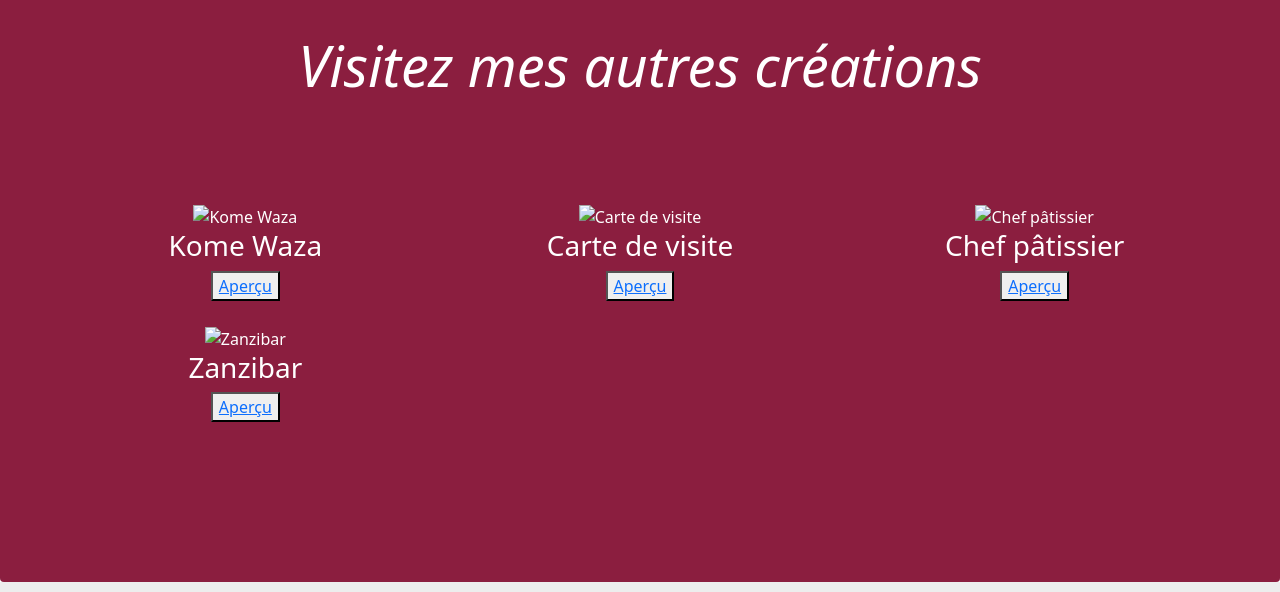
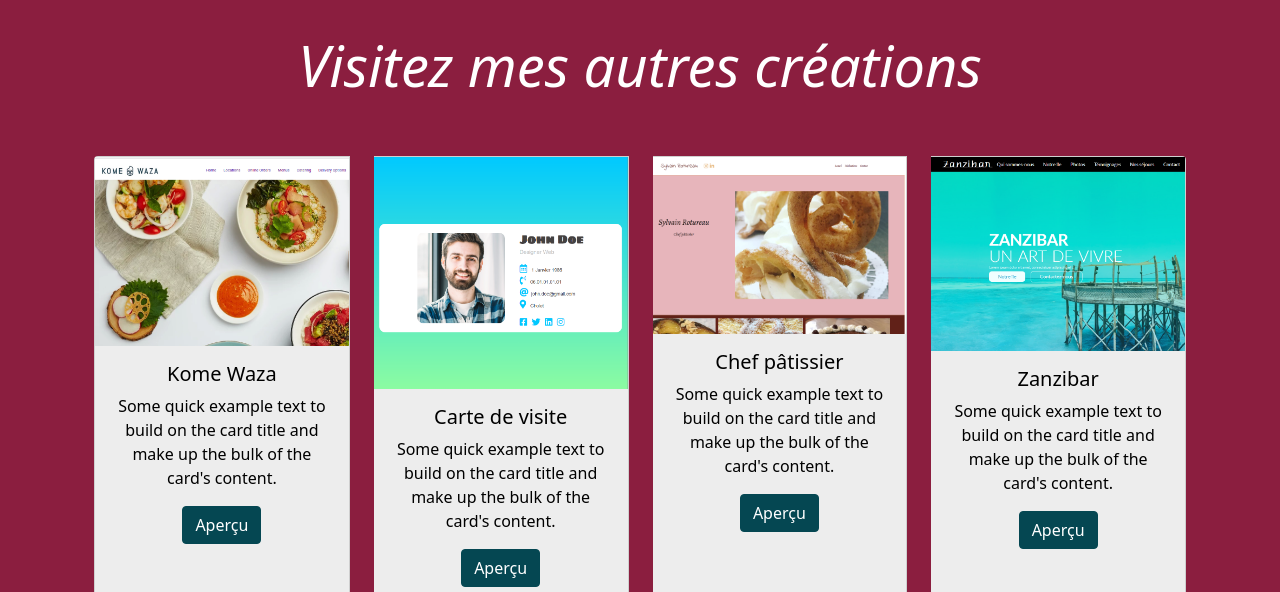
Before and after one commit to sylvainrotureau/portfolio2, a website: page index.html in a window 1280 px wide. Shown: the part 1692-2284 px from the top of the page. Drawn offline with nearby package versions, Linux system fonts and the light colour scheme.

Commit message:
avant cramage

```diff
--- a/index.html
+++ b/index.html
@@ -156,64 +156,61 @@
     <div class="p-4 p-md-5 text-white rounded bg-bottomcolor">
         <div class="col-md-12 px-0 text-center">
             <h1 class="display-4 fst-italic">Visitez mes autres créations</h1>
-            <p class="lead mb-0">
-            <div class="row">
 
-                <div class="container px-4 py-5" id="hanging-icons">
-                    <div class="row g-4 py-5 row-cols-1 row-cols-lg-3">
-                        <div class="col">
-                            <div class="real">
-                                <div class="real-image">
-                                    <img src="./images/kome.png" alt="Kome Waza">
+            <div class="container px-4 py-5">
+                <div class="card-group gap-4">
+
+                    <div class="card bg-socialbg text-black" style="width: 18rem;">
+                        <img src="./image/kome.png" alt="Kome Waza">
+                        <div class="card-body">
+                            <h5 class="card-title">Kome Waza</h5>
+                            <p class="card-text">Some quick example text to build on the card title and make up
+                                the bulk of the card's content.</p>
+                            <a href="https://sylvainrotureau.github.io/kome/" target="_blank"
+                                class="btn btn-aboutbg">Aperçu</a>
                         </div>
-                                <h3>Kome Waza</h3>
-                                <button>
-                                    <a href="https://sylvainrotureau.github.io/kome/" target="_blank">Aperçu</a>
-                                </button>
+
+                    </div>
+
+                    <div class="card bg-socialbg text-black" style="width: 18rem;">
+                        <img src="./image/card.png" alt="Carte de visite">
+                        <div class="card-body">
+                            <h5 class="card-title">Carte de visite</h5>
+                            <p class="card-text">Some quick example text to build on the card title and make up
+                                the bulk of the card's content.</p>
+                            <a href="https://sylvainrotureau.github.io/card/" target="_blank"
+                                class="btn btn-aboutbg">Aperçu</a>
                         </div>
                     </div>
-                        <div class="col">
-                            <div class="real">
-                                <div class="real-image">
-                                    <img src="./images/card.png" alt="Carte de visite">
-                                </div>
-                                <h3>Carte de visite</h3>
-                                <button>
-                                    <a href="https://sylvainrotureau.github.io/card/" target="_blank">Aperçu</a>
-                                </button>
+
+
+                    <div class="card bg-socialbg text-black" style="width: 18rem;">
+                        <img src="./image/pat2.png" alt="Chef pâtissier">
+                        <div class="card-body">
+                            <h5 class="card-title">Chef pâtissier</h5>
+                            <p class="card-text">Some quick example text to build on the card title and make up
+                                the bulk of the card's content.</p>
+                            <a href="https://sylvainrotureau.github.io/patisserie/" target="_blank"
+                                class="btn btn-aboutbg">Aperçu</a>
                         </div>
                     </div>
-                        <div class="col">
-                            <div class="real">
-                                <div class="real-image">
-                                    <img src="./images/pat2.png" alt="Chef pâtissier">
-                                </div>
-                                <h3>Chef pâtissier</h3>
-                                <button>
-                                    <a href="https://sylvainrotureau.github.io/patisserie/" target="_blank">Aperçu</a>
-                                </button>
-                            </div>
-                        </div>
-                        <div class="col">
-                            <div class="real">
-                                <div class="real-image">
-                                    <img src="./images/zanzi.png" alt="Zanzibar">
-                                </div>
 
-                                <h3>Zanzibar</h3>
-                                <button>
-                                    <a href="https://sylvainrotureau.github.io/zanzibar/" target="_blank">Aperçu</a>
-                                </button>
+                    <div class="card bg-socialbg text-black" style="width: 18rem;">
+                        <img src="./image/zanzi.png" alt="Zanzibar">
+                        <div class="card-body">
+                            <h5 class="card-title">Zanzibar</h5>
+                            <p class="card-text">Some quick example text to build on the card title and make up
+                                the bulk of the card's content.</p>
+                            <a href="https://sylvainrotureau.github.io/zanzibar/" target="_blank"
+                                class="btn btn-aboutbg">Aperçu</a>
                         </div>
                     </div>
 
                 </div>
+
             </div>
         </div>
 
-        </div>
-        </p>
-    </div>
     </div>
 
     <!-- SOCIAL -->
```
Lines whose indentation alone changed are shown as unchanged.
